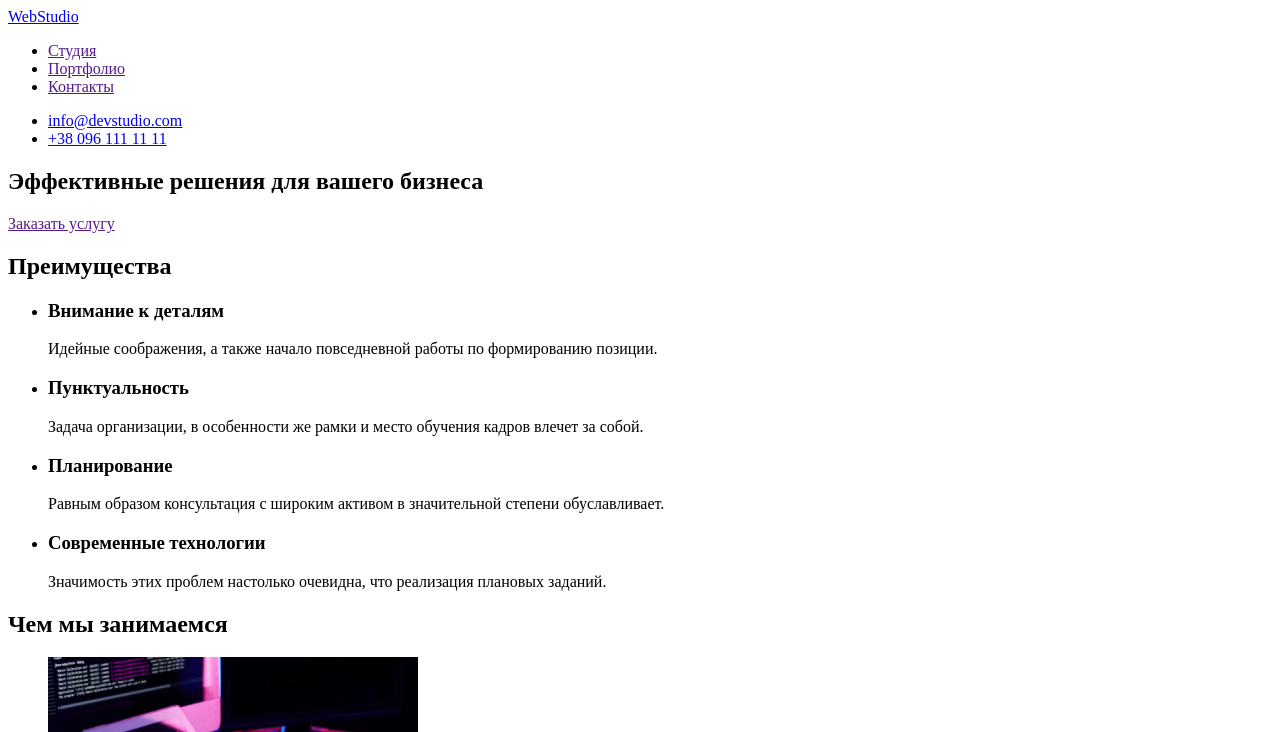
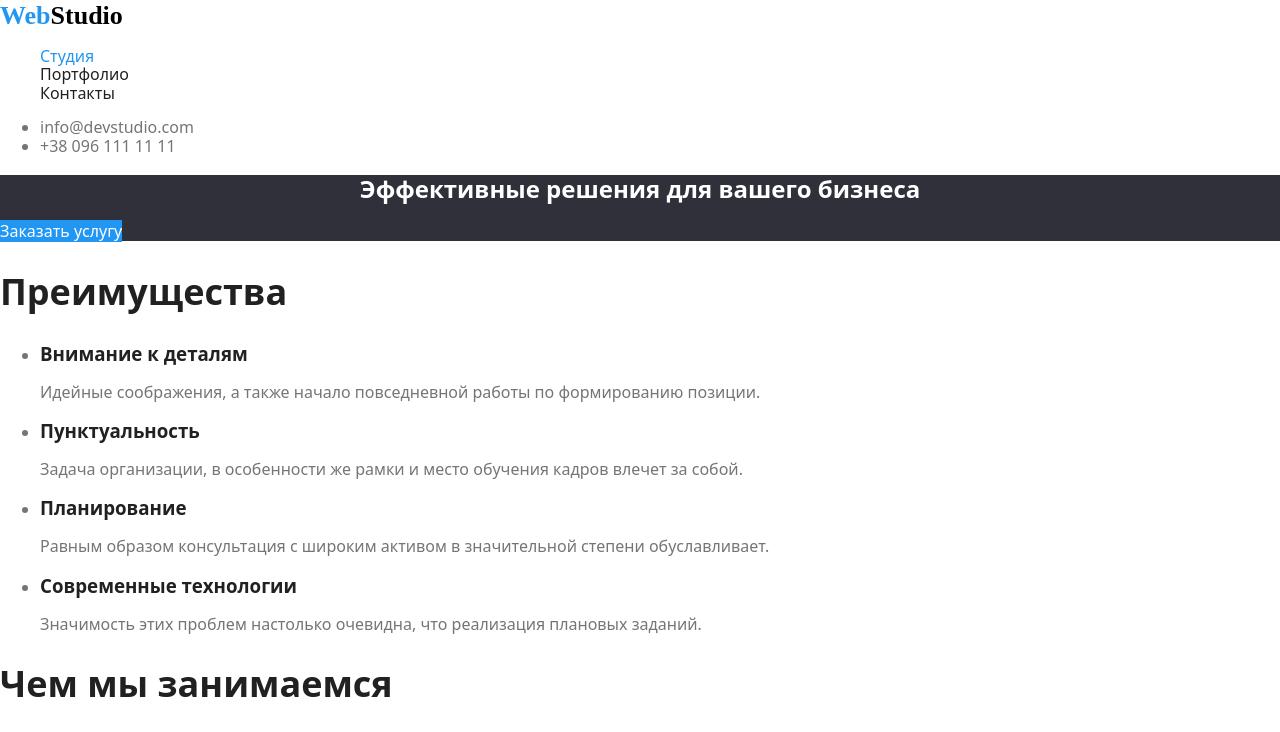
Before and after one commit to MashaTaranenko/goit-markup-hw-01, a plain HTML site: page index.html in a window 1280 px wide. Shown: the top 732 px of the page. Drawn offline with nearby package versions, Linux system fonts and the light colour scheme.

Commit message:
Добавляет основные стили цвета

```diff
--- /dev/null
+++ b/css/styles.css
@@ -0,0 +1,112 @@
+:root {
+  --main-dark-color: #212121;
+  --second-dark-color: #757575;
+  --main-white-color: #ffffff;
+  --accent: #2196f3;
+  --dark-background: #2f303a;
+}
+
+body {
+  font: Roboto;
+  background: #ffffff;
+  color: var(--second-dark-color);
+}
+
+a {
+  text-decoration: none;
+}
+
+/* Logo */
+
+.header-logo {
+  color: var(--accent);
+  font-family: Raleway;
+  font-weight: 700;
+  font-size: 26px;
+  line-height: 31px;
+}
+
+.header-studio {
+  color: #000000;
+}
+
+/* Header */
+
+.site-nav {
+  list-style: none;
+}
+
+.nav-link {
+  color: var(--main-dark-color);
+}
+
+.nav-link.current {
+  color: var(--accent);
+}
+
+.nav-link:hover,
+.nav-link:focus {
+  color: var(--accent);
+}
+
+.auth-link {
+  color: var(--second-dark-color);
+}
+
+.auth-link:hover,
+.auth-link:focus {
+  color: var(--accent);
+}
+
+/* Hero */
+
+.hero {
+  background: var(--dark-background);
+}
+
+.hero-title {
+  color: var(--main-white-color);
+  text-align: center;
+}
+
+/* Sections */
+
+.section-title {
+  color: var(--main-dark-color);
+  font-weight: bold;
+  font-size: 36px;
+  line-height: 42px;
+}
+
+.team {
+  background: #f5f4fa;
+}
+
+.features-title {
+  color: var(--main-dark-color);
+}
+
+.team-list .name {
+  color: var(--main-dark-color);
+}
+
+/* Footer */
+
+footer {
+  background: var(--dark-background);
+}
+
+.footer-logo {
+  color: var(--accent);
+}
+
+.footer-studio {
+  color: var(--main-white-color);
+}
+/* Button */
+
+.button {
+  background-color: var(--accent);
+  color: var(--main-white-color);
+  text-align: center;
+}
--- a/index.html
+++ b/index.html
@@ -1,56 +1,59 @@
 <!DOCTYPE html>
-<html lang="en">
+<html lang="ru">
 <head>
     <meta charset="UTF-8">
     <meta name="viewport" content="width=device-width, initial-scale=1.0">
     <title>WebStudio</title>
+    <link rel="stylesheet" href="https://cdnjs.cloudflare.com/ajax/libs/modern-normalize/1.0.0/modern-normalize.min.css">
+    <link rel="stylesheet" href="./css/styles.css">
 </head>
 <body>
     <header>
         <nav>
-            <a href="/">WebStudio</a>
+            <a class="header-logo" href="index.html">Web<span class="header-studio">Studio</span>
+            </a>
 
-            <ul>
-                <li><a href="">Студия</a></li>
-                <li><a href="">Портфолио</a></li>
-                <li><a href="">Контакты</a></li>
+            <ul class="site-nav">
+                <li><a class="nav-link current" href="#">Студия</a></li>
+                <li><a class="nav-link" href="./portfolio.html">Портфолио</a></li>
+                <li><a class="nav-link" href="#">Контакты</a></li>
             </ul>
         </nav>
 
-            <ul>
-                <li><a href="mailto:info@devstudio.com">info@devstudio.com</a></li>
-                <li><a href="tel:380961111111">+38 096 111 11 11</a></li>
+            <ul class="auth-nav">
+                <li><a class="auth-link" href="mailto:info@devstudio.com">info@devstudio.com</a></li>
+                <li><a class="auth-link" href="tel:380961111111">+38 096 111 11 11</a></li>
             </ul>
     </header>
     <main>
-    <section>
-        <h1>Эффективные решения для вашего бизнеса</h1>
-        <a href="">Заказать услугу</a>
+    <section class="hero">
+        <h1 class="hero-title">Эффективные решения для вашего бизнеса</h1>
+        <a class="button" href="">Заказать услугу</a>
     </section>
     <!--Преимущества-->
-    <section>
-        <h2>Преимущества</h2>
-        <ul>
+    <section class="section">
+        <h2 class="section-title">Преимущества</h2>
+        <ul class="features">
             <li>
-                <h3>Внимание к деталям</h3>
+                <h3 class="features-title">Внимание к деталям</h3>
                 <p>Идейные соображения, а также начало повседневной работы по формированию позиции.</p>
             </li>
             <li>
-                <h3>Пунктуальность</h3>
+                <h3 class="features-title">Пунктуальность</h3>
                 <p>Задача организации, в особенности же рамки и место обучения кадров влечет за собой.</p>
             </li>
             <li>
-                <h3>Планирование</h3>
+                <h3 class="features-title">Планирование</h3>
                 <p>Равным образом консультация с широким активом в значительной степени обуславливает.</p>
             </li>
             <li>
-                <h3>Современные технологии</h3>
+                <h3 class="features-title">Современные технологии</h3>
                 <p>Значимость этих проблем настолько очевидна, что реализация плановых заданий.</p>
             </li>
         </ul>
     </section>
-    <section>
-        <h2>Чем мы занимаемся</h2>
+    <section class="section">
+        <h2 class="section-title">Чем мы занимаемся</h2>
             <ul>
                 <li>
                     <a href="">
@@ -70,27 +73,27 @@
             </ul>
     </section>
 
-    <section>
-        <h2>Наша команда</h2>
-        <ul>
+    <section class="section team">
+        <h2 class="section-title">Наша команда</h2>
+        <ul class="team-list">
             <li>
                 <img src="./images/team-card-1.jpg" alt="Бородатый мужчина в очках смеется" width="270">
-                <h3>Игорь Демьяненко</h3>
+                <h3 class="name">Игорь Демьяненко</h3>
                 <p lang="en">Product Designer</p>
             </li>
             <li>
                 <img src="./images/team-card-2.jpg" alt="Девушка в очках улыбается" width="270">
-                <h3>Ольга Репина</h3>
+                <h3 class="name">Ольга Репина</h3>
                 <p lang="en">Frontend Developer</p>
             </li>
             <li>
                 <img src="./images/team-card-3.jpg" alt="Мужчина улыбается и смотрит в сторону" width="270">
-                <h3>Николай Тарасов</h3>
+                <h3 class="name">Николай Тарасов</h3>
                 <p lang="en">Marketing</p>
             </li>
             <li>
                 <img src="./images/team-card-4.jpg" alt="Мужчина с бородой в очках улыбается" width="270">
-                <h3>Михаил Ермаков</h3>
+                <h3 class="name">Михаил Ермаков</h3>
                 <p lang="en">UI Designer</p>
             </li>
         </ul>
@@ -98,7 +101,8 @@
     </main>
 
     <footer>
-        <a href="/">WebStudio</a>
+        <a class="footer-logo" href="/">Web<span class="footer-studio">Studio</span>
+        </a>
         <address>
             г. Киев, пр-т Леси Украинки, 26<br />
             <a href="mailto:info@example.com">info@example.com</a><br />
```
